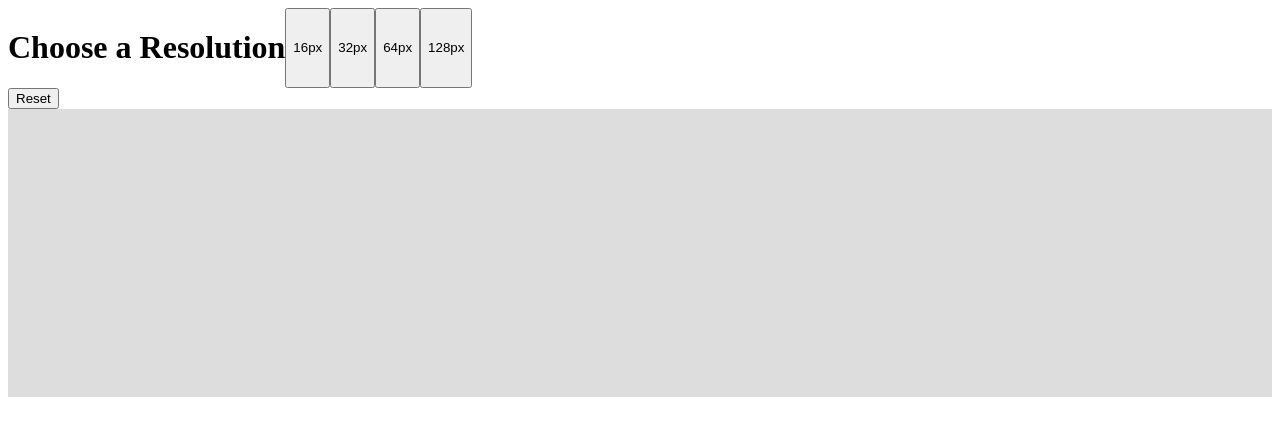
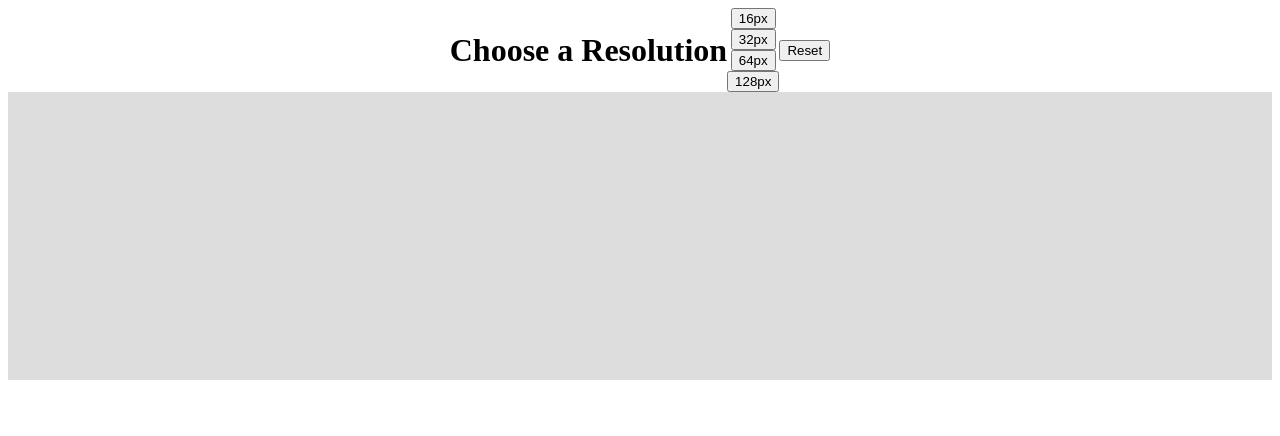
Before and after one commit to Zaud-Zand06/Etch-and-Sketch, a plain HTML site: page index.html in a window 1280 px wide. Both pictures are taken after a click on the button "16px". Drawn offline with Linux system fonts and the light colour scheme.

Commit message:
Remove outdated code

```diff
--- a/index.html
+++ b/index.html
@@ -7,18 +7,21 @@
     <link rel="stylesheet" href="style.css">
 </head>
 <body>
-    <div class="options"></div>
+
     <div class="dropdownResolution">
+        <h1>Choose a Resolution</h1>
         <div class="dropdownList">
-            <h1>Choose a Resolution</h1>
             <button id="16x16">16px</button>
             <button id="32x32">32px</button>
             <button id="64x64">64px</button>
             <button id="128x128">128px</div>
-        </div>
+        <button id="reset">Reset</button>
     </div>
-    <button id="reset">Reset</button>
-    <div class="drawboard"></div>
+    <div class="clickScreen">
+        <div class="drawboard"></div> <!--this is where the grid items go-->
+    </div>
+
+</div>
 
     <script src="script.js"></script>
 
--- a/script.js
+++ b/script.js
@@ -30,6 +30,7 @@ onehundredPx.addEventListener('click',() => {
   addTrace();
 });
 
+
 function makeRows(rows, cols) {
     drawBoard.style.setProperty('--grid-rows', rows);
     drawBoard.style.setProperty('--grid-cols', cols);
@@ -45,7 +46,14 @@ function addTrace() {
       cell.classList.add('trace');
     });
   });
+  clickScreen();
 };
+
+function clickScreen() {
+  const screen = document.querySelector('.clickScreen');
+  const clicked = document.createElement('div');
+  document.body.insertBefore(clicked, screen);
+}
 
 resetBtn.addEventListener('click',() => {
   document.querySelectorAll('.trace').forEach(element => {
--- a/style.css
+++ b/style.css
@@ -5,8 +5,8 @@
 
   .drawboard {
     display: grid;
-    grid-template-rows: repeat(var(--grid-rows), 1fr);
-    grid-template-columns: repeat(var(--grid-cols), 1fr);
+    grid-template-rows: repeat(var(--grid-rows), auto);
+    grid-template-columns: repeat(var(--grid-cols), auto);
   }
 
   .grid-item {
@@ -32,8 +32,13 @@
   .dropdownResolution {
     display: flex;
     flex-flow: row wrap;
+    justify-content: center;
+    align-items: center;
   }
 
   .dropdownList {
     display: flex;
+    flex-flow: column nowrap;
+    justify-content: space-between;
+    align-items: center;
   }
```
